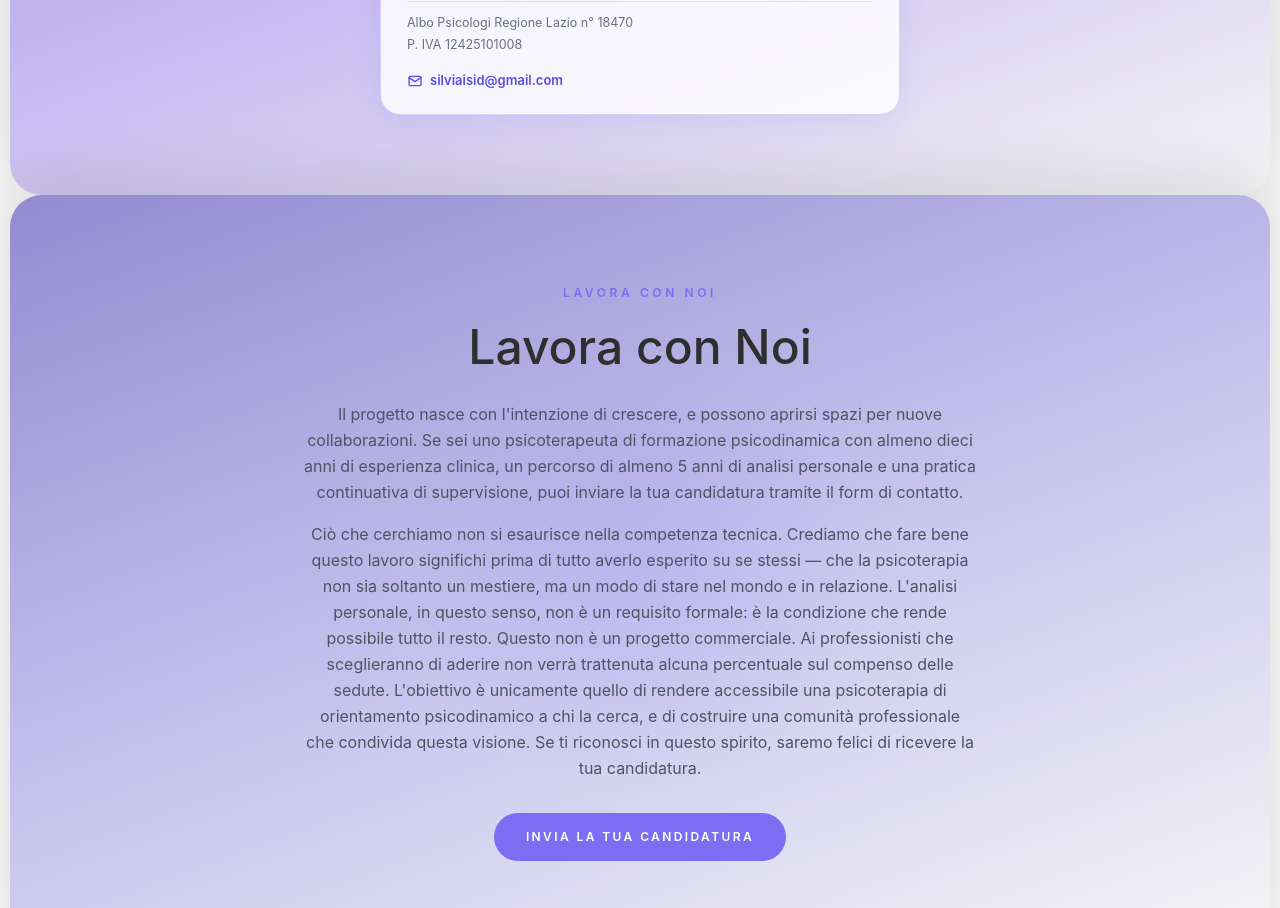
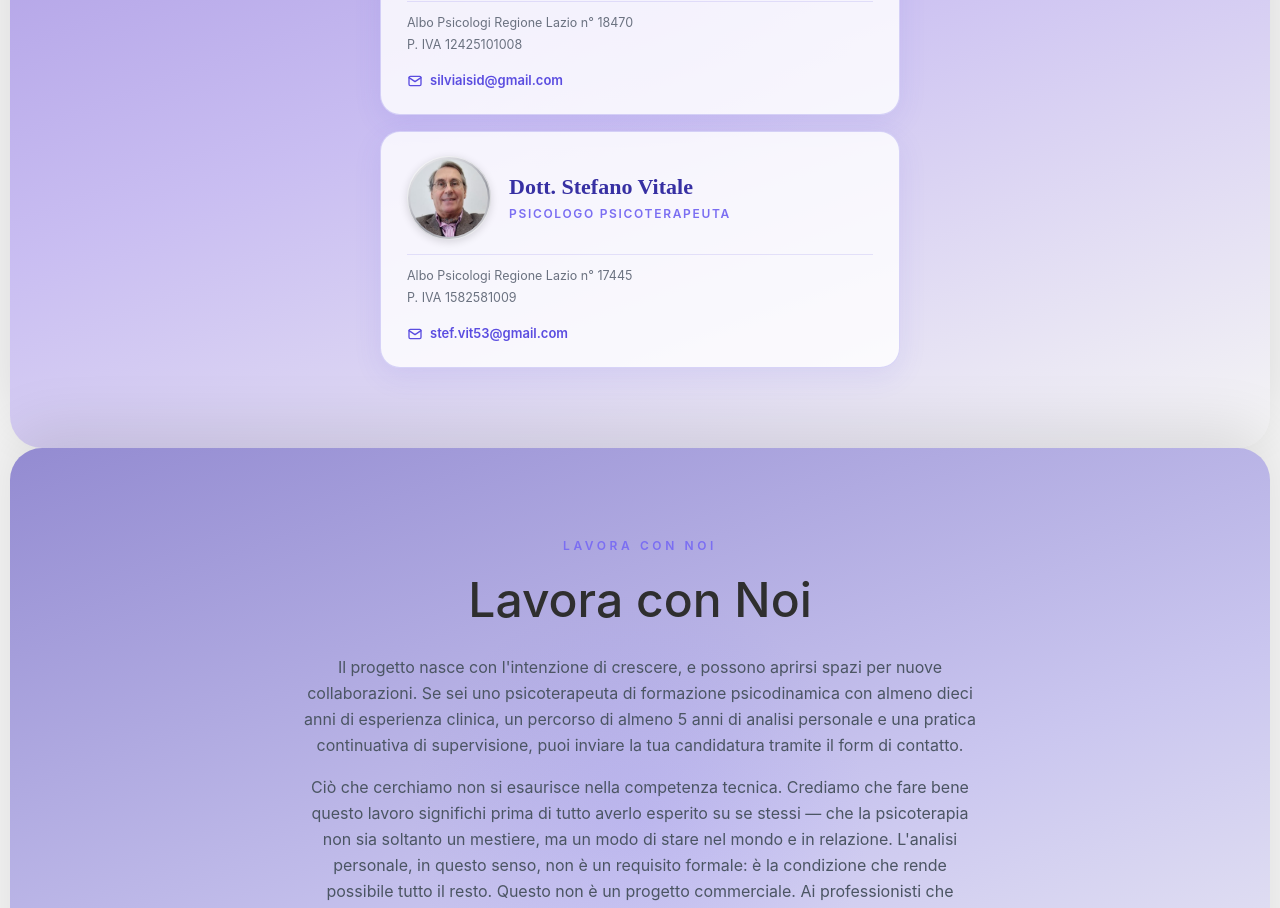
Before and after one commit to TheEmilz/psicodinamica-sociale, a React (Vite) app: page / in a window 1280 px wide. Shown: the part 4340-5248 px from the top of the page. Built offline with nearby package versions, Linux system fonts and the light colour scheme.

Commit message:
Prenota: seconda scheda terapeuta (Stefano Vitale)

```diff
--- a/src/App.jsx
+++ b/src/App.jsx
@@ -12,6 +12,7 @@ import photoCose from './assets/cose-new.png'
 import photoComeFunziona from './assets/come-funziona.png'
 import photoTeam from './assets/team.png'
 import photoSilvia from './assets/WhatsApp Image 2026-06-15 at 14.19.13.jpeg'
+import photoStefano from './assets/430536a8a500a36d3e97e909d86195c3.jpeg'
 import './index.css'
 
 // ─── StickyCard: card sovrapposte (stacking) senza spazio morto ────────────────
@@ -189,6 +190,15 @@ const THERAPISTS = [
     photo: photoSilvia,
     calendly: null,
     email: 'silviaisid@gmail.com',
+  },
+  {
+    name: 'Dott. Stefano Vitale',
+    role: 'Psicologo Psicoterapeuta',
+    albo: 'Albo Psicologi Regione Lazio n° 17445',
+    piva: 'P. IVA 1582581009',
+    photo: photoStefano,
+    calendly: null,
+    email: 'stef.vit53@gmail.com',
   },
 ]
 
```
Also changed, not shown: src/assets/430536a8a500a36d3e97e909d86195c3.jpeg (added).
